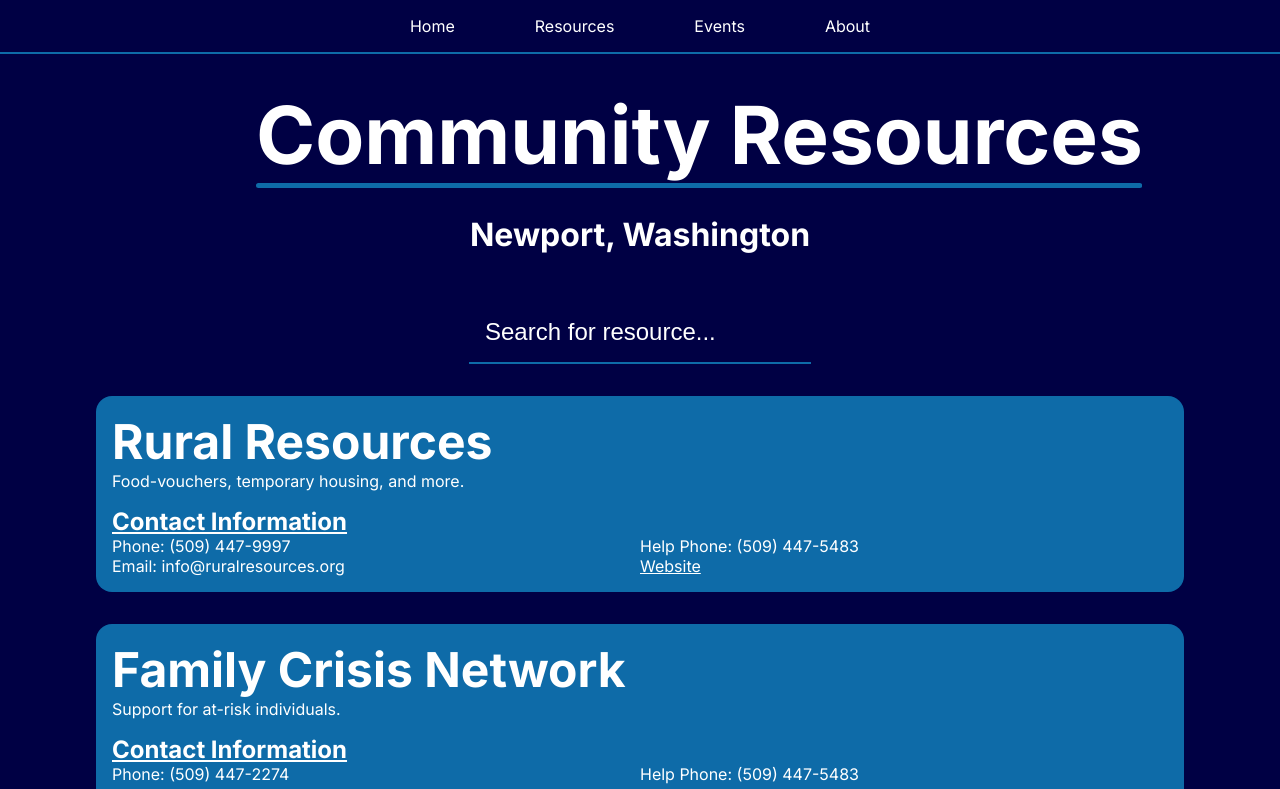
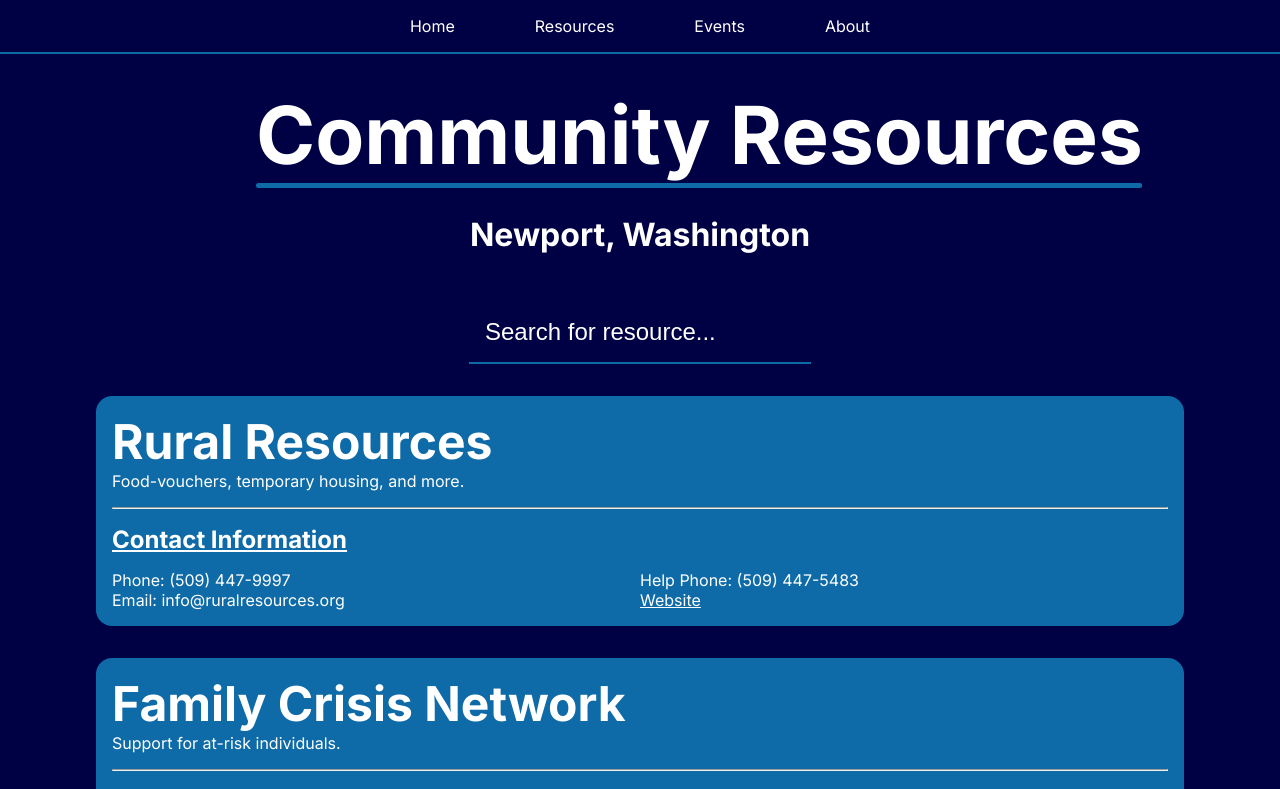
Before and after one commit to coopericksen/communityhub, a React (Vite) app: page /resources in a window 1280 px wide. Shown: the top 789 px of the page. Built offline with nearby package versions, Linux system fonts and the light colour scheme.

Commit message:
Added scroll animations to cards using motion library

```diff
--- a/package.json
+++ b/package.json
@@ -12,6 +12,7 @@
   "dependencies": {
     "@types/react": "^19.2.14",
     "@types/react-dom": "^19.2.3",
+    "motion": "^12.38.0",
     "react": "^19.2.0",
     "react-dom": "^19.2.0",
     "react-router-dom": "^7.13.1"
--- a/src/components/EventCard.tsx
+++ b/src/components/EventCard.tsx
@@ -1,12 +1,24 @@
+import { motion } from 'motion/react';
+
 import '../styles/EventCard.css';
 import { type Event } from '../types/types.ts';
 
 function EventCard(props: Event) {
 
     return (
-        <div className="card-container">
+        <motion.div
+            initial={{ opacity: 0, y: 50 }}
+            whileInView={{ opacity: 1, y: 0, transition: { delay: 0.2, duration: 0.5 } }}
+            viewport={{ once: false, amount: .2 }}
+
+            whileHover={{ scale: 1.05 }}
+            whileTap={{ scale: 0.95 }}
+
+            className="card-container"
+        >
 
             <h3>{props.name}</h3>
+
             <p>{props.description}</p>
 
             <hr />
@@ -18,7 +30,7 @@
                 {props.entry_cost != "" ? <p>Entry Cost: {props.entry_cost}</p> : null}
             </div>
 
-        </div>
+        </motion.div>
     );
 }
 
--- a/src/components/ResourceCard.tsx
+++ b/src/components/ResourceCard.tsx
@@ -1,13 +1,28 @@
+import { motion } from 'motion/react';
+
 import '../styles/ResourceCard.css';
 import { type Resource } from '../types/types.ts';
+import { hr } from 'motion/react-client';
 
 function ResourceCard(props: Resource) {
 
     return (
-        <div className="card-container">
+        <motion.div
+            initial={{ opacity: 0, y: 50 }}
+            whileInView={{ opacity: 1, y: 0, transition: { delay: 0.2, duration: 0.5 } }}
+            viewport={{ once: false, amount: 0.1 }}
+
+            whileHover={{ scale: 1.05 }}
+            whileTap={{ scale: 0.95 }}
+
+            className="card-container"
+        >
 
             <h3>{props.name}</h3>
+
             <p>{props.services}</p>
+
+            <hr />
 
             {(props.contact.phone != "" || props.contact.help_phone != "" || props.contact.email != "" || props.contact.website != "") ? <h6 className='card-contact-header'>Contact Information</h6> : null}
             <div className="card-contact">
@@ -23,7 +38,7 @@
                 {props.hours != "" ? <p>Hours: {props.hours}</p> : null}
             </div>
 
-        </div>
+        </motion.div>
     );
 }
 
--- a/src/styles/EventCard.css
+++ b/src/styles/EventCard.css
@@ -3,6 +3,10 @@
     border-radius: 1rem;
     padding: 1rem;
     margin: 1rem;
+}
+
+.card-container:hover {
+    border: 2px solid var(--white);
 }
 
 hr {
--- a/src/styles/ResourceCard.css
+++ b/src/styles/ResourceCard.css
@@ -11,7 +11,7 @@
 
 .card-contact-header, .card-opinfo-header {
     text-decoration: underline;
-    margin-top: 1rem;
+    margin: 1rem 0;
 }
 
 .card-contact {
```
Also changed, not shown: 1 other file (tests, documents, lock files or other folders).
